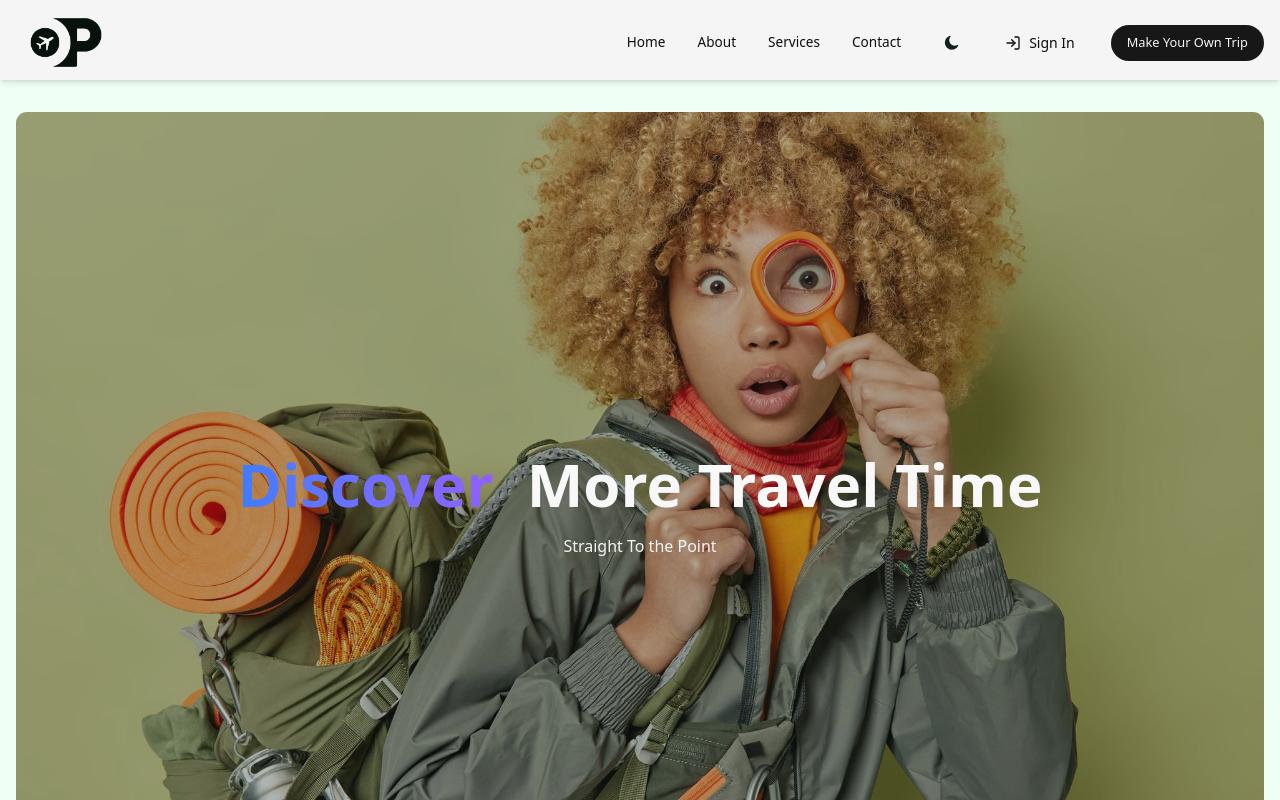
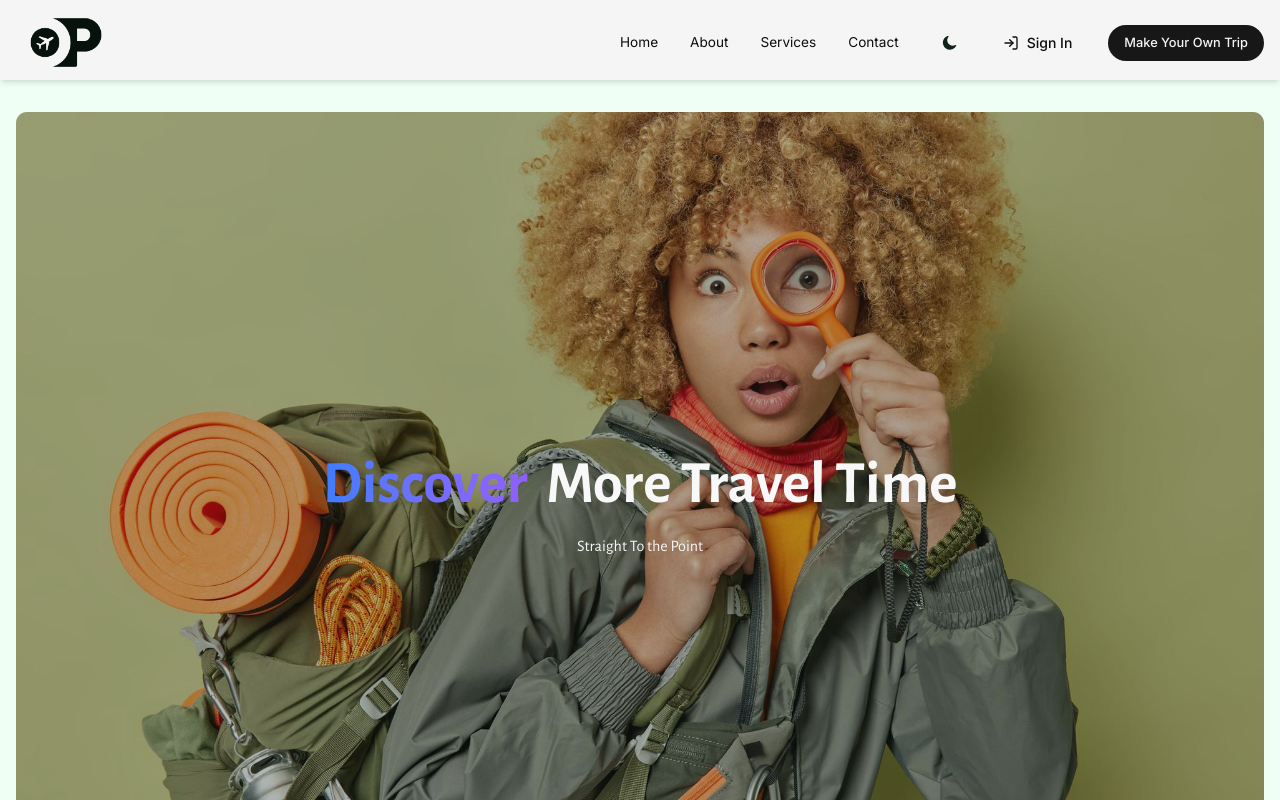
Before and after one commit to chengivan2/onpoint, a Next.js app: page / in a window 1280 px wide. Shown: the top 800 px of the page. Built offline with nearby package versions, Linux system fonts and the light colour scheme; no server answers.

Commit message:
Did not read the CSS declaration well. I need to declare them explicitly in the CSS

```diff
--- a/src/app/globals.css
+++ b/src/app/globals.css
@@ -73,8 +73,8 @@
 
 :root {
   --font-system: system-ui, -apple-system, BlinkMacSystemFont, 'Segoe UI', Roboto;
-  --font-heading: var(--font-system);
-  --font-sans: var(--font-system);
+  --font-heading: 'Alegreya Sans', var(--font-system);
+  --font-sans: 'Inter', var(--font-system);
 
 
   --lightmodebgcolor: hsl(146, 100%, 97%);
```
